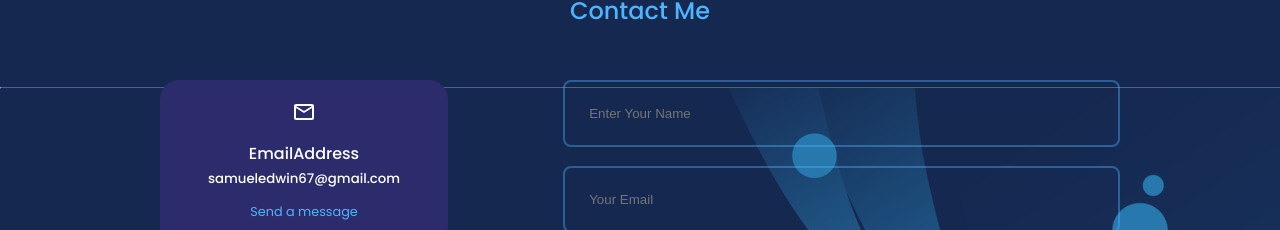
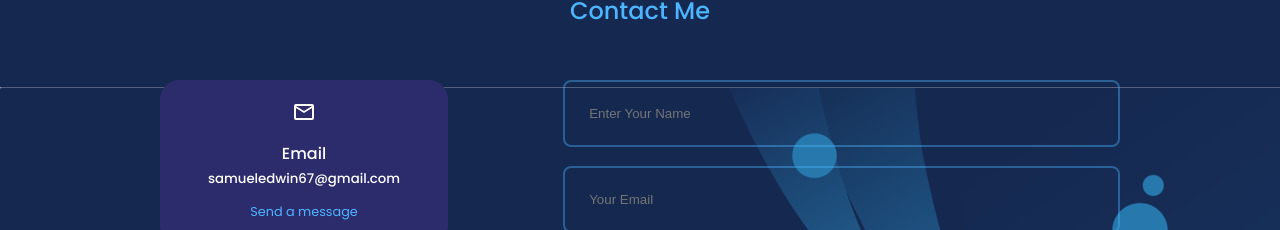
Before and after one commit to Eddysam2000/My-Portfolio, a React (Create React App) app: page / in a window 1280 px wide. Shown: the part 4717-4947 px from the top of the page. Built offline with nearby package versions, Linux system fonts and the light colour scheme.

Commit message:
about done

```diff
--- a/src/components/contact/Contact.jsx
+++ b/src/components/contact/Contact.jsx
@@ -25,7 +25,7 @@ const Contact = () => {
         <div className="contact_options">
           <article className='contact_option'>
             <MdOutlineMail className='contact_option-icon'/>
-            <h4>EmailAddress</h4>
+            <h4>Email</h4>
             <h5>samueledwin67@gmail.com</h5>
             <a href="mailto:samueledwin67@gmail.com" target='_blank'>Send a message</a>
           </article>
```
